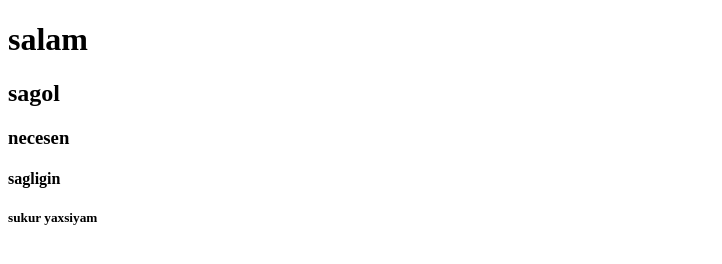
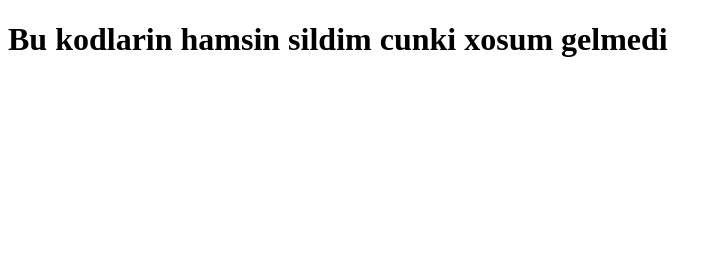
Before and after one commit to AnarBabazade/GitHub, a plain HTML site: page index.html in a window 1280 px wide. Shown: the whole page, without its empty margins (0-722 px from the left). Drawn offline with Linux system fonts and the light colour scheme.

Commit message:
temiz sildim her seyi

```diff
--- a/index.html
+++ b/index.html
@@ -8,11 +8,9 @@
 </head>
 
 <body>
-    <h1>salam</h1>
-    <h2>sagol</h2>
-    <h3>necesen</h3>
-    <h4>sagligin</h4>
-    <h5>sukur yaxsiyam</h5>
+    <h1>Bu kodlarin hamsin sildim cunki xosum gelmedi
+
+    </h1>
 </body>
 
 </html>
```
